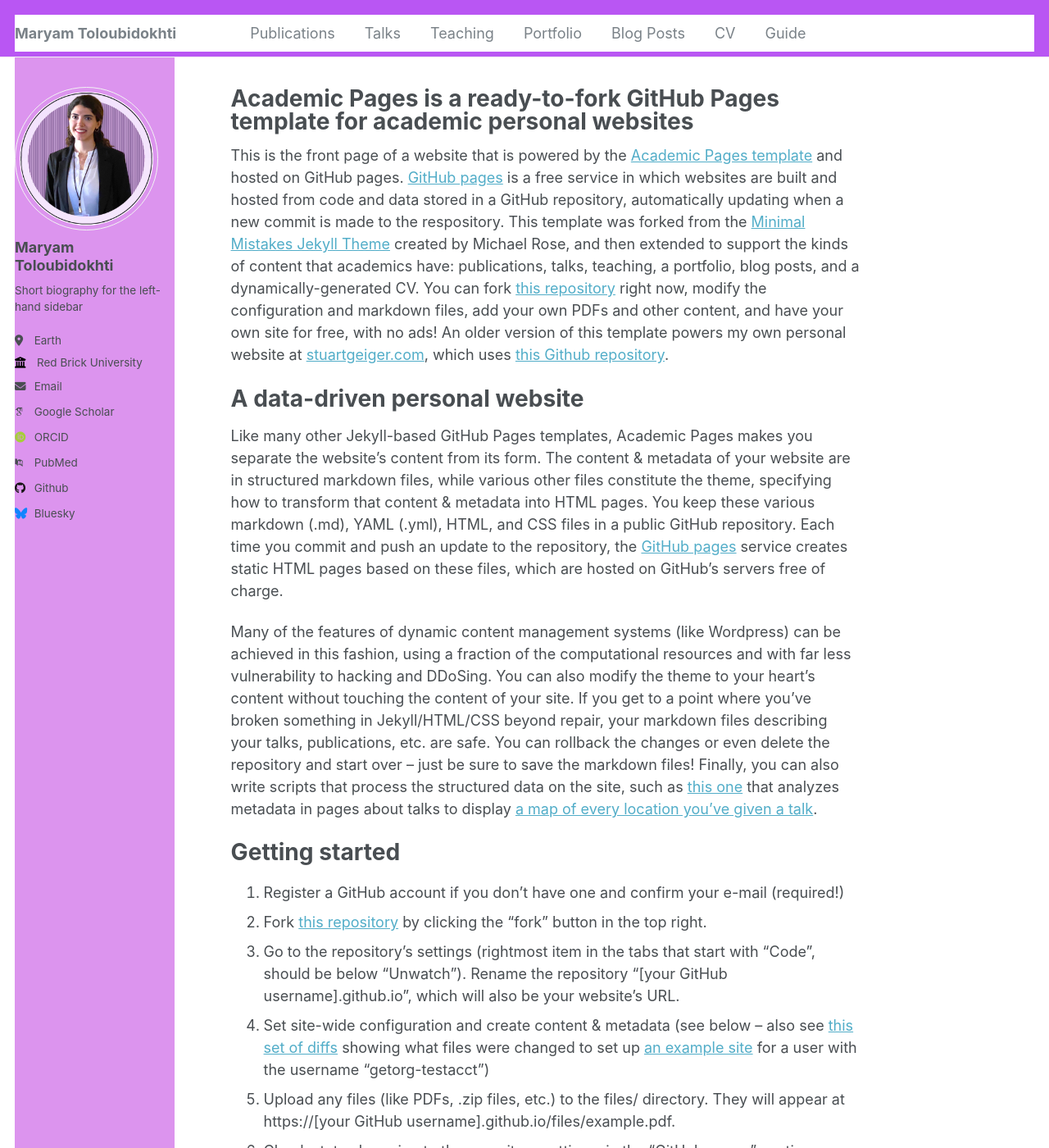
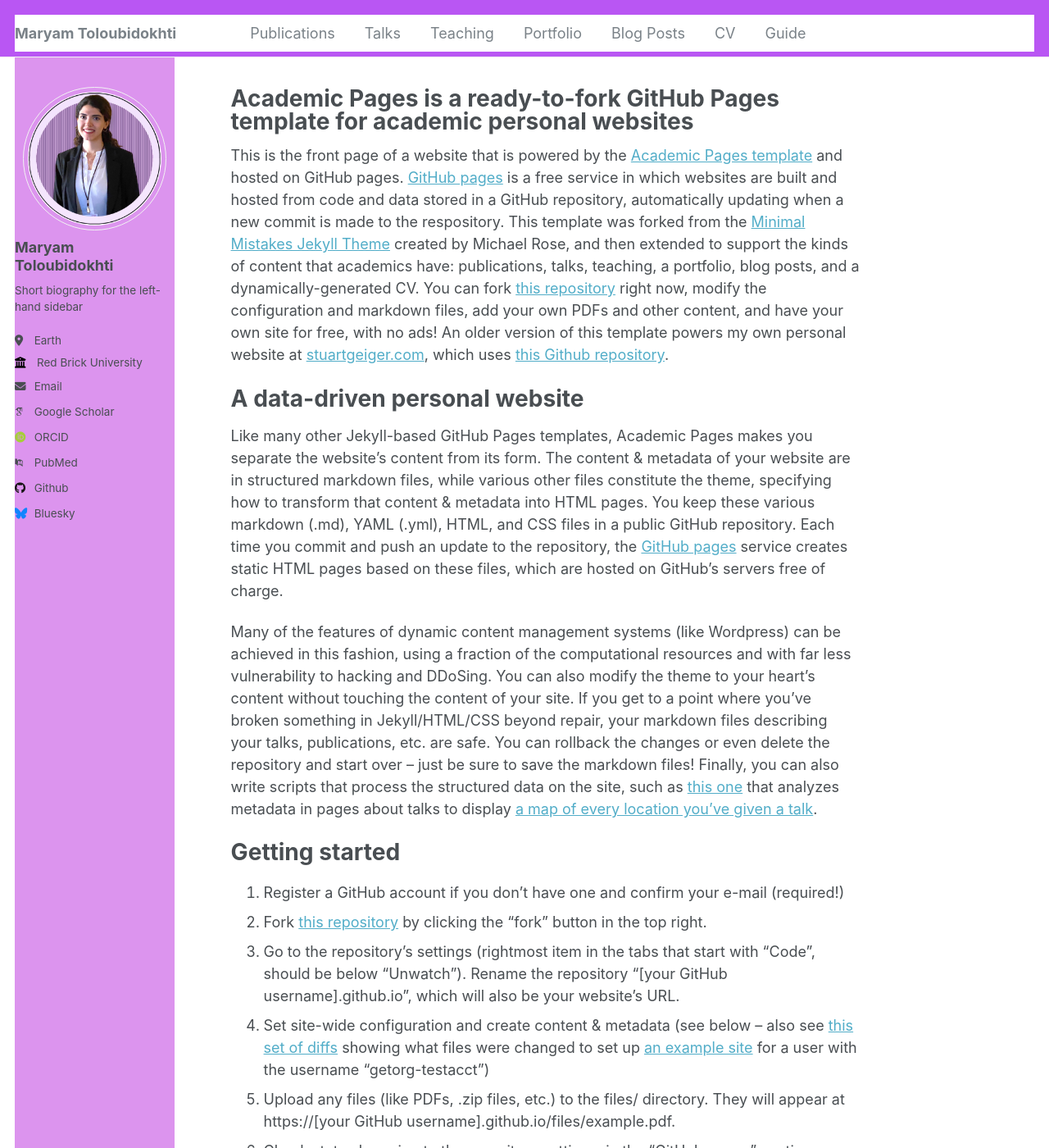
Before and after one commit to maryamTolou/MaryTolou, a Jekyll site: the page built from _pages/about.md, in a window 1280 px wide and 1400 px high. Shown: the whole window at 82% size. Built offline with Jekyll 4.4.1, drawn with Linux system fonts in a browser that asks for light colours; some web fonts are replaced.

Commit message:
image align

```diff
--- a/_sass/_sidebar.scss
+++ b/_sass/_sidebar.scss
@@ -83,6 +83,15 @@
    ========================================================================== */
 
 .author__avatar {
+  text-align: center;  // Centers inline or inline-block children horizontally
+
+    img {
+        display: block;  // Makes the image a block-level element
+        margin: auto;  // Automatically centers the image within its container
+        max-width: 100%;  // Ensures the image does not exceed its container's width
+        height: auto;  // Maintains aspect ratio
+        border-radius: 50%;  // Keeps the rounded shape if desired
+    }
   display: table-cell;
   vertical-align: top;
   width: 36px;
```
